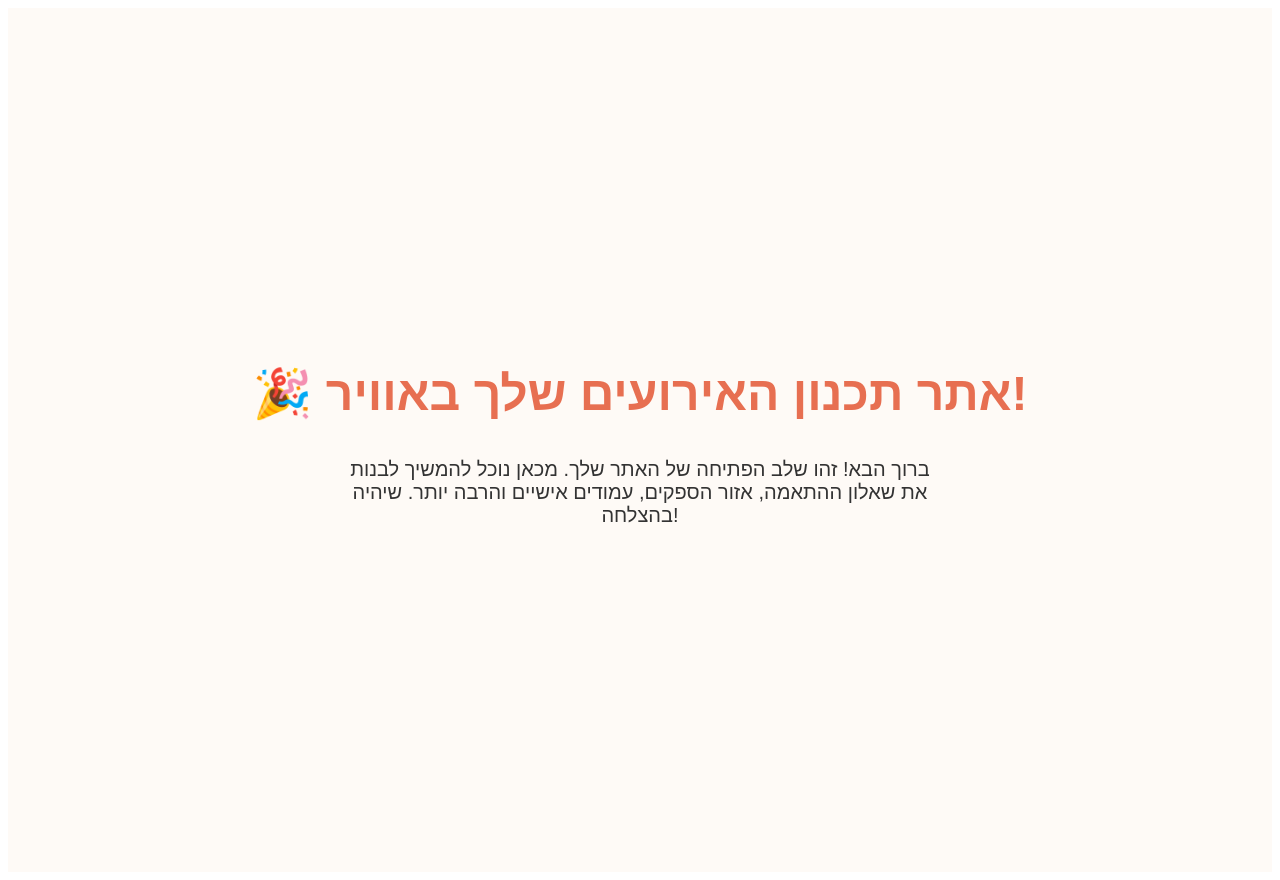
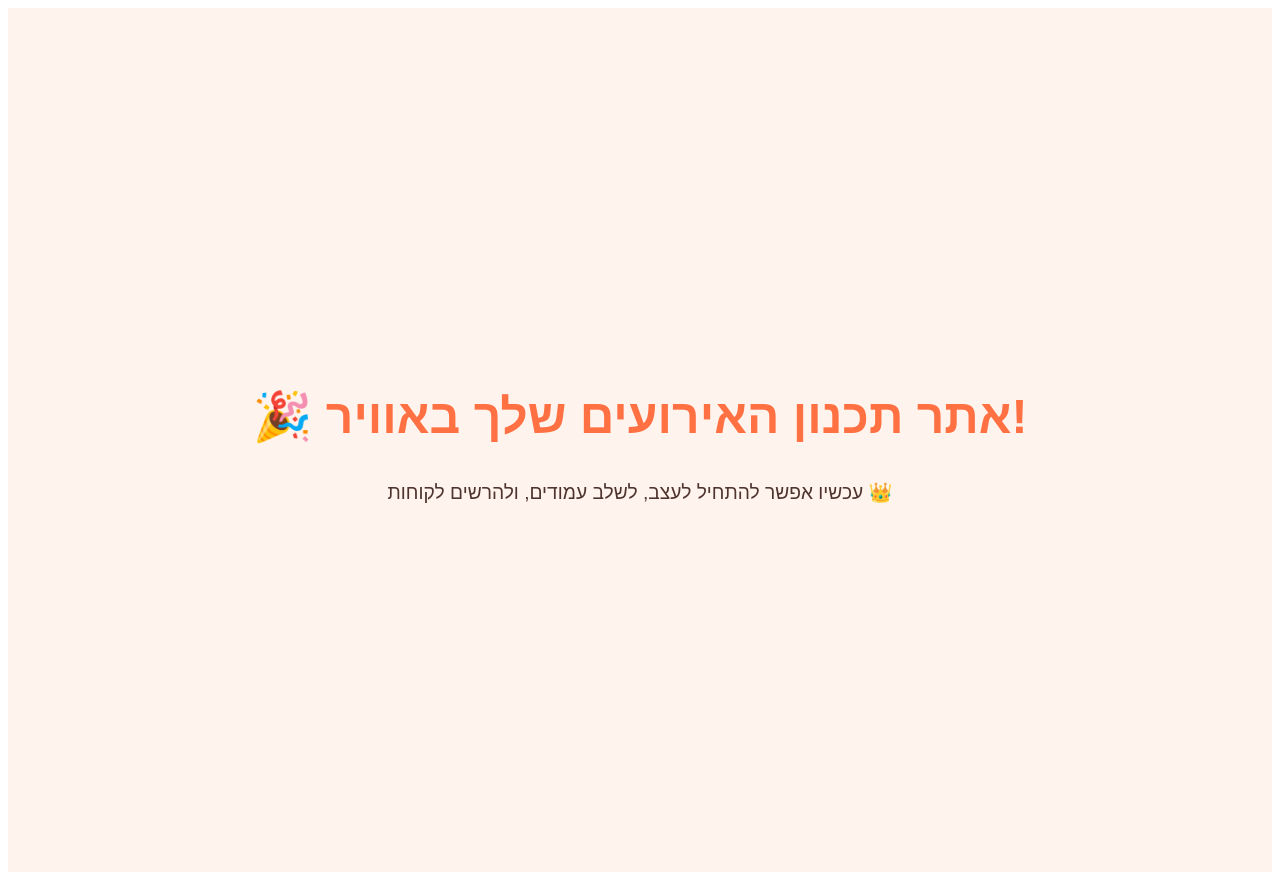
Before and after one commit to xNaor/Events, a React (Vite) app in the folder FEV/: page / in a window 1280 px wide. Built offline with nearby package versions, Linux system fonts and the light colour scheme.

Commit message:
Update App.jsx

```diff
--- a/FEV/src/App.jsx
+++ b/FEV/src/App.jsx
@@ -4,23 +4,22 @@ export default function App() {
   return (
     <div
       style={{
-        fontFamily: "sans-serif",
-        backgroundColor: "#fefaf6",
+        fontFamily: "Varela Round, sans-serif",
+        backgroundColor: "#fff4ed",
         minHeight: "100vh",
         display: "flex",
         flexDirection: "column",
         alignItems: "center",
         justifyContent: "center",
-        color: "#333",
+        color: "#4e342e",
         padding: "2rem"
       }}
     >
-      <h1 style={{ fontSize: "3rem", marginBottom: "1rem", color: "#e76f51" }}>
+      <h1 style={{ fontSize: "3rem", marginBottom: "1rem", color: "#ff7043" }}>
         🎉 אתר תכנון האירועים שלך באוויר!
       </h1>
-      <p style={{ fontSize: "1.25rem", maxWidth: "600px", textAlign: "center" }}>
-        ברוך הבא! זהו שלב הפתיחה של האתר שלך. מכאן נוכל להמשיך לבנות את שאלון ההתאמה,
-        אזור הספקים, עמודים אישיים והרבה יותר. שיהיה בהצלחה!
+      <p style={{ fontSize: "1.2rem", maxWidth: "600px", textAlign: "center" }}>
+        עכשיו אפשר להתחיל לעצב, לשלב עמודים, ולהרשים לקוחות 👑
       </p>
     </div>
   );
```
